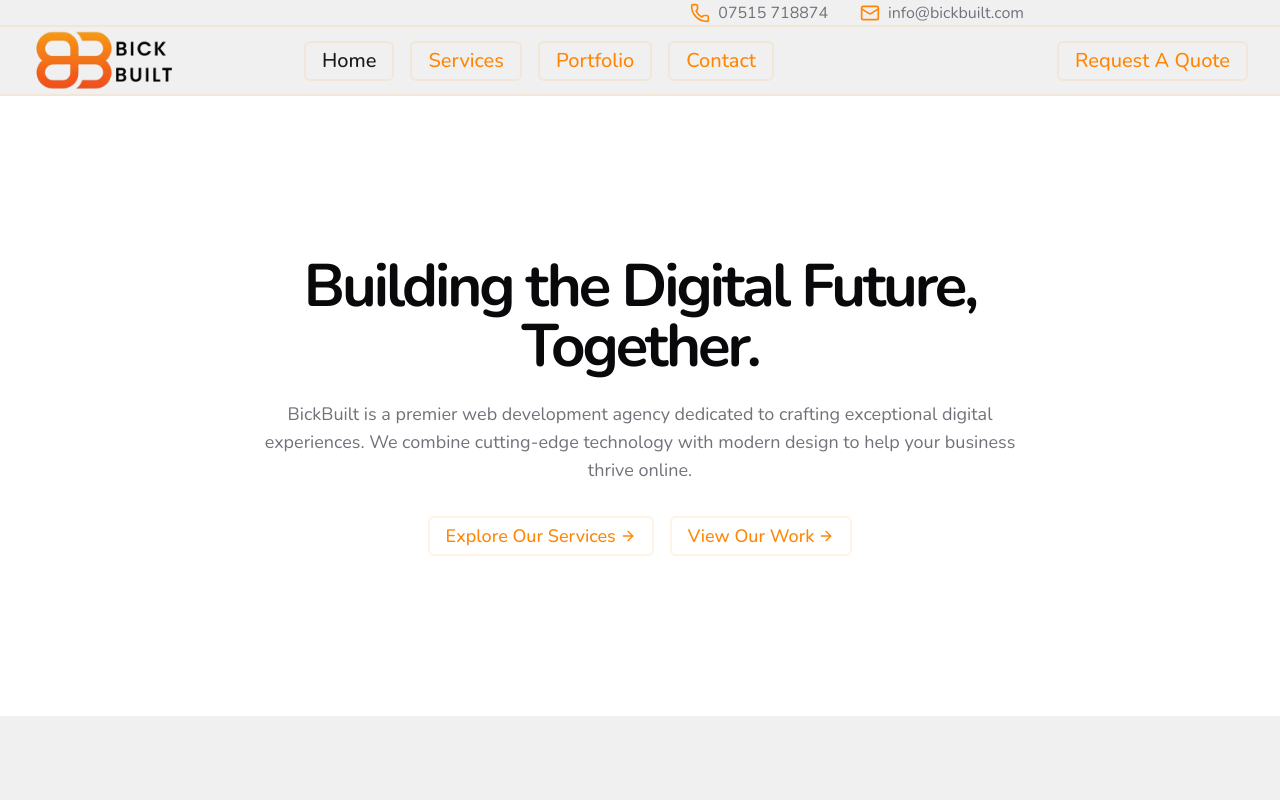
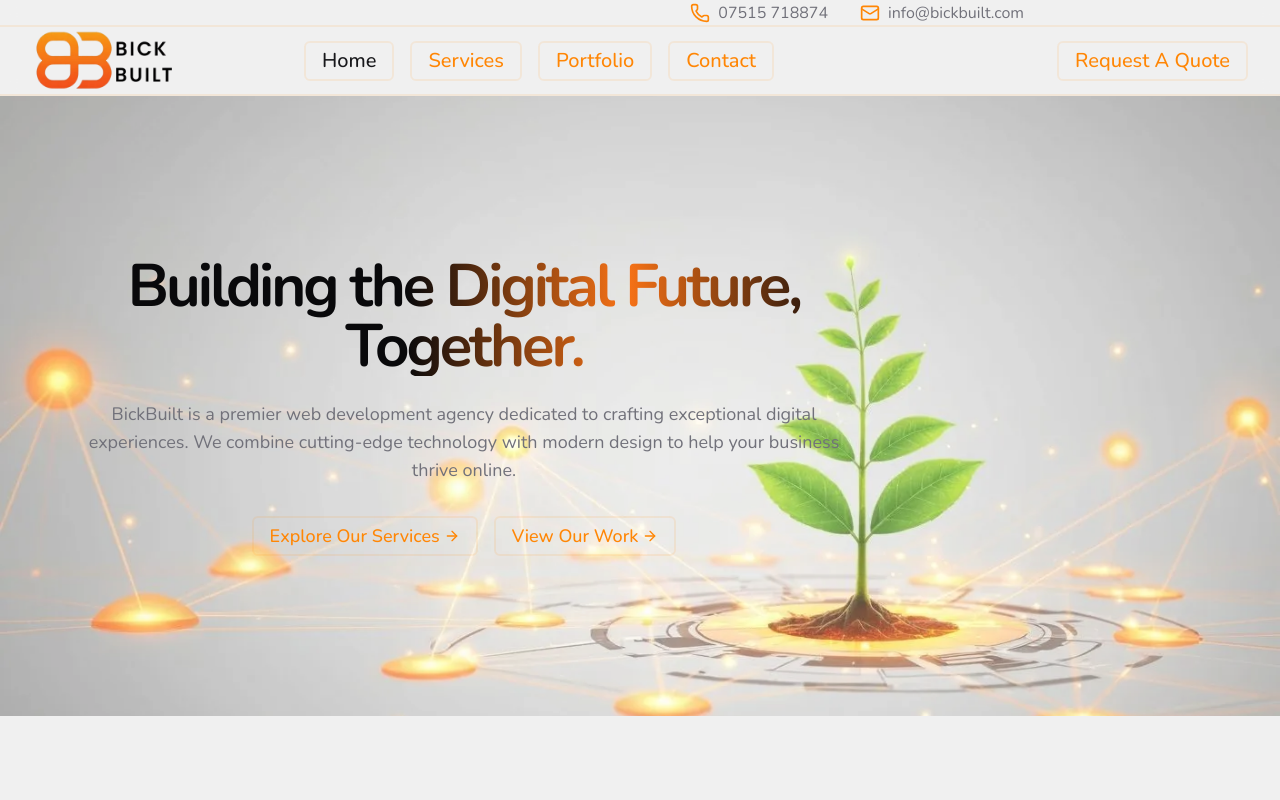
Before and after one commit to chrisbee2812/bickbuilt, a Next.js app: page / in a window 1280 px wide. Shown: the top 800 px of the page. Built offline with nearby package versions, Linux system fonts and the light colour scheme.

Commit message:
updated hero

```diff
--- a/src/app/page.tsx
+++ b/src/app/page.tsx
@@ -67,9 +67,18 @@ export default function Home() {
   return (
     <div className="flex flex-col">
       <section className="relative w-full py-20 md:py-32 lg:py-40 bg-card">
-        <div className="container mx-auto px-4 md:px-6 text-center">
-          <div className="max-w-3xl mx-auto">
-            <h1 className="text-4xl font-headline font-bold tracking-tighter sm:text-5xl md:text-6xl text-foreground">
+        <Image
+          src='/fb-cover.webp'
+          alt='Hero image of glowing orange nodes interconnected and a green plant growing within the network'
+          fill
+          className="object-cover opacity-80"
+          priority
+          data-ai-hint='interconnected orange nodes with small green plant growing'
+        />
+        <div className="absolute inset-0" />
+        <div className="relative grid z-10 mx-auto grid-cols-7 px-4 md:px-6 text-center">
+          <div className="max-w-3xl col-span-5 mx-auto">
+            <h1 className="text-4xl font-headline font-bold tracking-tighter sm:text-5xl md:text-6xl bg-clip-text text-transparent bg-[linear-gradient(to_right,theme(colors.foreground),theme(colors.foreground),theme(colors.foreground),theme(colors.foreground),theme(colors.orange.500),theme(colors.foreground),theme(colors.foreground),theme(colors.foreground))] bg-[length:200%_auto] animate-gradient">
               Building the Digital Future, Together.
             </h1>
             <p className="mt-6 text-lg text-muted-foreground">
@@ -92,6 +101,7 @@ export default function Home() {
               </Button>
             </div>
           </div>
+          <div className="col-span-2" />
         </div>
       </section>
 
--- /dev/null
+++ b/src/app/test-page/page.tsx
@@ -0,0 +1,7 @@
+export default function PortfolioPage() {
+  return (
+    <div className="flex justify-center text-6xl font-extrabold bg-clip-text text-transparent bg-[linear-gradient(to_right,theme(colors.foreground),theme(colors.foreground),theme(colors.foreground),theme(colors.foreground),theme(colors.orange.500),theme(colors.foreground),theme(colors.foreground),theme(colors.foreground),theme(colors.foreground),theme(colors.foreground))] bg-[length:200%_auto] animate-gradient">
+        <h1>Test Page</h1>
+    </div>
+
+  )}
--- a/tailwind.config.ts
+++ b/tailwind.config.ts
@@ -99,11 +99,15 @@ export default {
             height: '0',
           },
         },
+        'gradient': {
+          to: { 'background-position': '200% center' },
+        },
       },
       animation: {
         'accordion-down': 'accordion-down 0.2s ease-out',
         'accordion-up': 'accordion-up 0.2s ease-out',
         'expand': 'expand 0.5s ease-out forwards',
+        'gradient': 'gradient 5s linear infinite',
       },
     },
   },
```
Also changed, not shown: public/fb-cover.webp (added).
